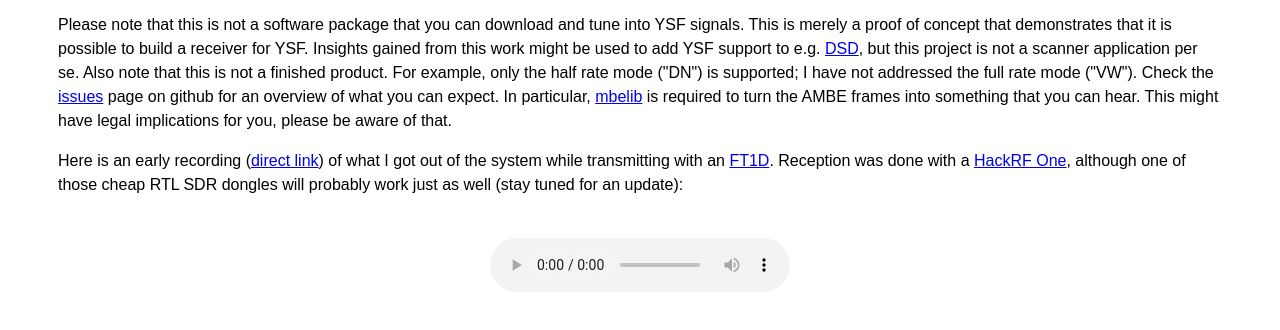
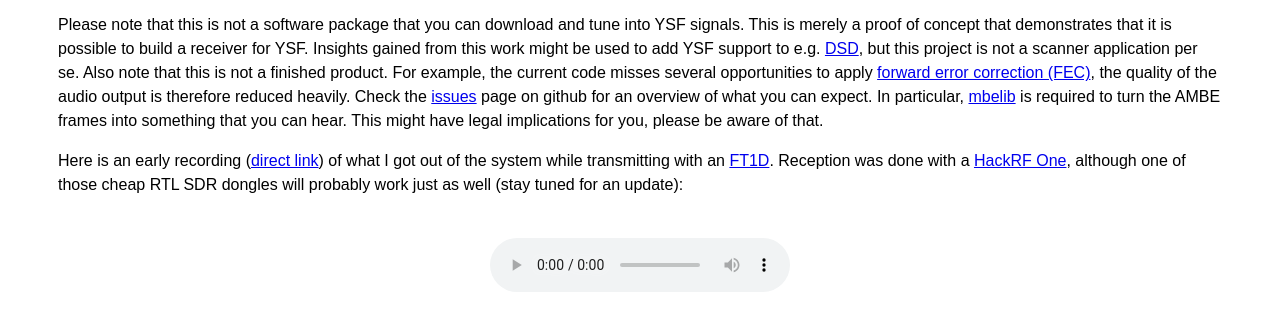
Before and after one commit to HB9UF/gr-ysf, a plain HTML site: page index.html in a window 1280 px wide. Shown: the part 418-748 px from the top of the page. Drawn offline with Linux system fonts and the light colour scheme.

Commit message:
Replaced note on how we're not doing VW mode with node that we're not applying FEC.
Because a crude basic VW mode is now implemented (see issue #13).

```diff
--- a/index.html
+++ b/index.html
@@ -23,9 +23,10 @@ into YSF signals. This is merely a proof of concept that demonstrates that it is
 possible to build a receiver for YSF. Insights gained from this work might be
 used to add YSF support to e.g. <a href="http://wiki.radioreference.com/index.php/Digital_Speech_Decoder_%28software_package%29">
 DSD</a>, but this project is not a scanner application per se. Also note that
-this is not a finished product. For example, only the half rate mode ("DN") is
-supported; I have not addressed the full rate mode ("VW"). Check the <a
-href="https://github.com/HB9UF/gr-ysf/issues">issues</a> page on github for an
+this is not a finished product. For example, the current code misses several
+opportunities to apply <a href="https://en.wikipedia.org/wiki/Forward_error_correction">
+forward error correction (FEC)</a>, the quality of the audio output is therefore
+reduced heavily. Check the <a href="https://github.com/HB9UF/gr-ysf/issues">issues</a> page on github for an
 overview of what you can expect. In particular, <a
 href="https://github.com/szechyjs/mbelib">mbelib</a> is required to turn the
 AMBE frames into something that you can hear. This might have legal
```
